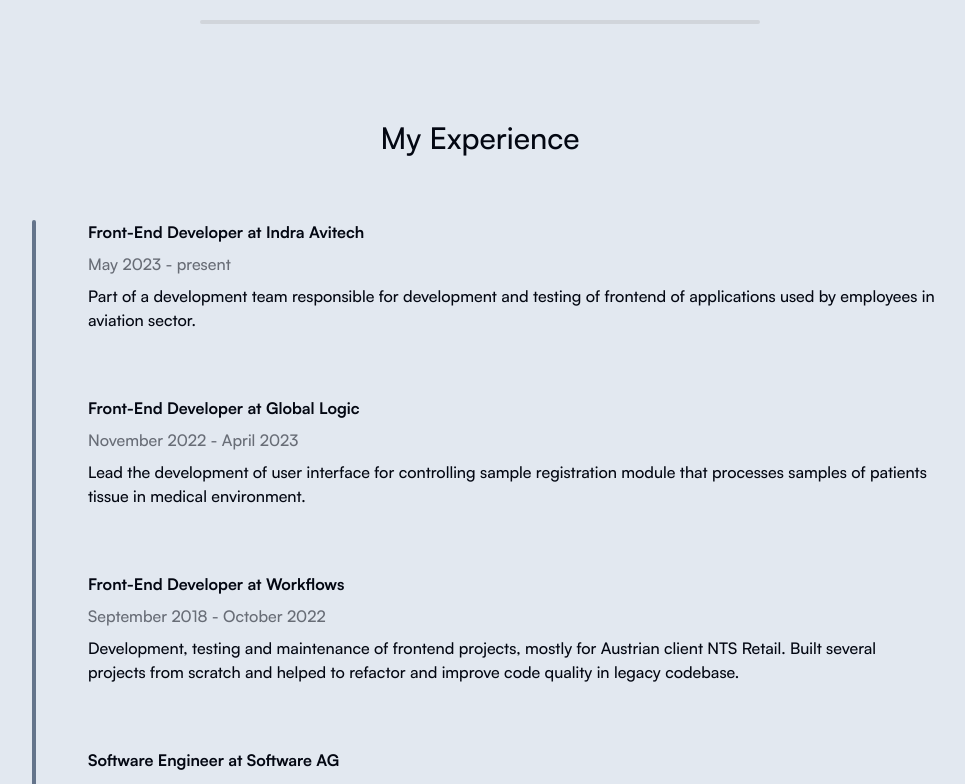
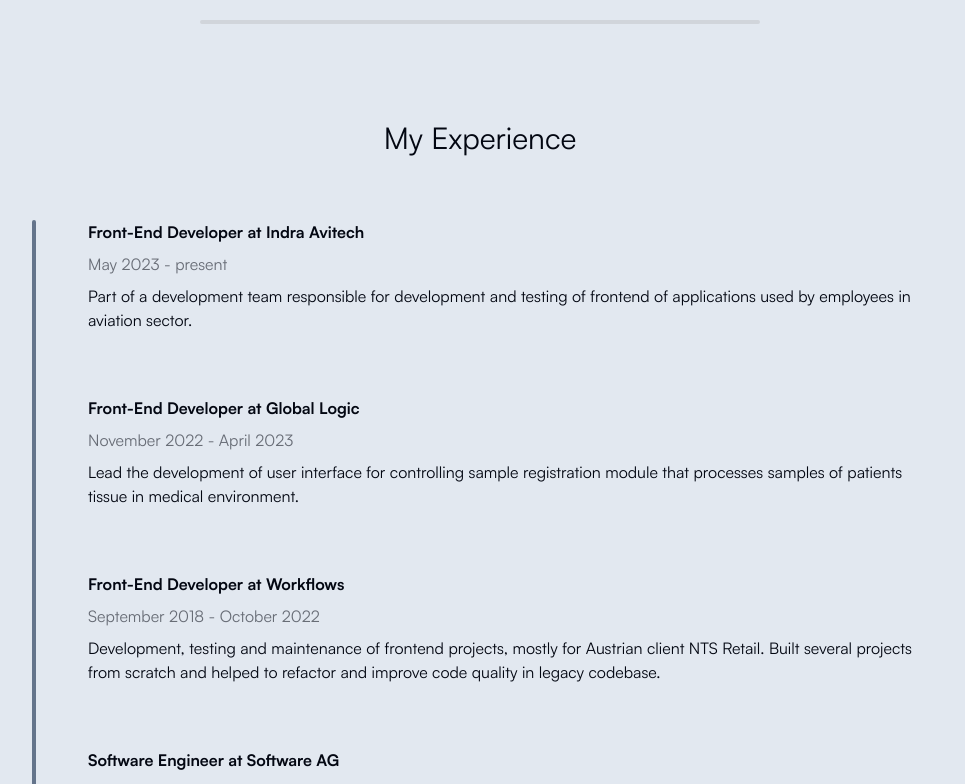
Before and after one commit to mark-fender/my-portfolio, a Next.js app: page / in a window 1280 px wide. Shown: the part 2000-2784 px from the top of the page, without its empty margins (160-1125 px from the left). Built offline with nearby package versions, Linux system fonts and the light colour scheme; no server answers.

Commit message:
regular font, styling fixes

```diff
--- a/src/app/layout.tsx
+++ b/src/app/layout.tsx
@@ -11,7 +11,7 @@
 const satoshi = localFont({
   src: [
     {
-      path: './fonts/Satoshi-Medium.ttf',
+      path: './fonts/Satoshi-Regular.ttf',
       weight: '400',
       style: 'normal',
     },
--- a/src/components/Experience.tsx
+++ b/src/components/Experience.tsx
@@ -18,9 +18,9 @@
       <div ref={ref} className='relative w-[75%] mx-auto'>
         <motion.div
           style={{ scaleY: scrollYProgress }}
-          className='absolute left-2 top-0 w-1 h-full bg-slate-500 rounded-full'
+          className='absolute left-2 top-0 w-1 h-full bg-slate-500 rounded-full hidden sm:block'
         />
-        <ul className='ml-16'>
+        <ul className='sm:ml-16 overflow-hidden'>
           {experiencesData.map((position, index) => (
             <PositionDetail key={index} {...position} index={index} />
           ))}
--- a/src/components/Intro.tsx
+++ b/src/components/Intro.tsx
@@ -50,7 +50,7 @@
         <Link
           href='#contact'
           className='bg-gray-900 text-white px-7 py-3 flex items-center gap-2 rounded-full outline-none
-          focus:scale-105 hover:scale-105 hover:bg-gray-950 active:scale-102 transition group'>
+          focus:scale-105 hover:scale-105 hover:bg-gray-950 dark:bg-gray-950 active:scale-102 transition group'>
           Contact me <BsArrowRight className='opacity-70 group-hover:translate-x-1 transition' />
         </Link>
         <a
```
Also changed, not shown: src/app/fonts/Satoshi-Medium.ttf (deleted), src/app/fonts/Satoshi-Regular.ttf (added).
